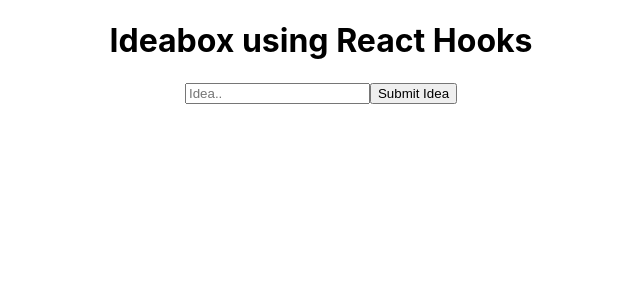
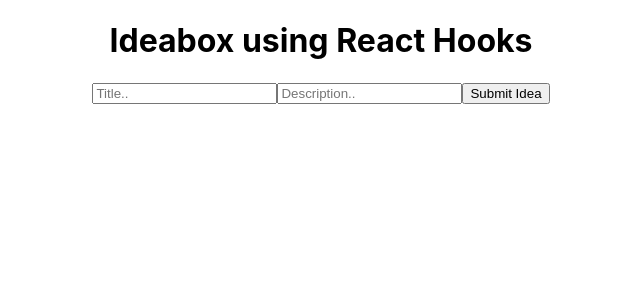
Before and after one commit to kimmccaskill/hooks-practice, a React (Create React App) app: page / in a window 1280 px wide. Shown: the top 300 px of the page, without its empty margins (319-959 px from the left). Built offline with nearby package versions, Linux system fonts and the light colour scheme.

Commit message:
Add form function

```diff
--- a/src/Form.js
+++ b/src/Form.js
@@ -1,12 +1,24 @@
-import React, {useState} from 'react'
+import React, {useState, useEffect} from 'react'
 
-const Form = () => {
-  const [idea, setIdea] = useState('')
+const Form = ({ saveIdea }) => {
+  const [input, setInput] = useState({title: '', description: ''})
+
+  const handleChange = e => {
+    const {name, value} = e.target
+    setInput({...input, [name]: value})
+  }
+
+  const submitIdea = e => {
+    e.preventDefault();
+    saveIdea(input)
+    setInput({title: '', description: ''});
+  }
 
   return (
     <form>
-      <input placeholder='Idea..'/>
-      <button type='submit'>Submit Idea</button>
+      <input name='title' onChange={handleChange} value={input.title} placeholder='Title..'/>
+      <input name='description' onChange={handleChange} value={input.description} placeholder='Description..'/>
+      <button type='submit' onClick={submitIdea}>Submit Idea</button>
     </form>
   )
 }
```
